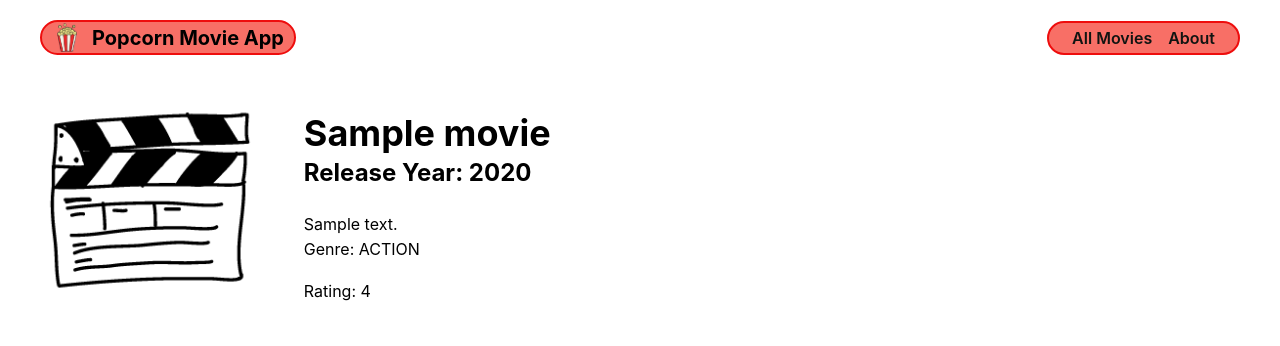
After one commit to ssmlee10/django-crud-app-lab, a Django app: page /movies/1/ in a window 1280 px wide. The commit adds this page. Shown: the top 346 px of the page. Run offline with Django 5.2, Linux system fonts and the light colour scheme; tables that the repository leaves empty hold one stand-in row (values such as "Sample post").

Commit message:
complete movie detail page

```diff
--- /dev/null
+++ b/main_app/static/css/movies/movie-detail.css
@@ -0,0 +1,228 @@
+.movieCard{
+  width: 220px;
+  height: auto;
+}
+
+.movieDescrip{
+  padding: 12px 0;
+}
+
+.cat-container {
+  padding: 35px 30px;
+  display: flex;
+  flex-direction: column;
+  align-items: center;
+  justify-content: center;
+}
+
+.cat-img {
+  width: 75%;
+  max-width: 350px;
+}
+
+.usr-img {
+  width: 100%;
+  border-radius: var(--card-border-radius);
+}
+
+.cat-details {
+  width: 98%;
+}
+
+.cat-actions {
+  margin-top: 20px;
+}
+
+.feedings-toy-container {
+  display: flex;
+  flex-direction: column;
+  padding-bottom: 20px;
+  align-items: center;
+}
+
+.subsection-title {
+  display: flex;
+  align-items: center;
+  margin-bottom: 12px;
+}
+
+.subsection-content {
+  margin: 0 8px;
+}
+
+.toy-container {
+  display: flex;
+  align-items: center;
+  flex-wrap: wrap;
+}
+
+.color-block {
+  opacity: 0.8;
+  height: 25px;
+  width: 25px;
+  margin-right: 10px;
+}
+
+.unfed,
+.fed,
+.no-toys,
+.all-toys {
+  margin: 0;
+  font-weight: bold;
+}
+
+.unfed,
+.no-toys {
+  color: var(--danger);
+}
+
+.fed,
+.all-toys {
+  color: var(--submit);
+}
+
+.cat-details h1 {
+  font-size: var(--font-xxl);
+  margin: 15px 0 3px;
+}
+
+.cat-details h2 {
+  font-size: var(--font-xl);
+  margin: 0 0 10px;
+  margin-top: 0;
+  margin-bottom: 10px;
+}
+
+.cat-details h3 {
+  margin: 20px 0 10px;
+  font-size: var(--font-l);
+}
+
+.cat-details p {
+  font-size: var(--font-reg);
+  margin: 5px 0;
+}
+
+.feedings-toy-container > section {
+  width: 80%;
+  min-width: 360px;
+  border: var(--borders);
+  border-radius: var(--card-border-radius);
+  padding: 10px;
+  box-shadow: var(--card-box-shadow);
+  display: flex;
+  flex-direction: column;
+  justify-content: center;
+  margin-bottom: 20px;
+}
+
+.subsection-title img {
+  height: 42px;
+  margin-left: 8px;
+}
+
+.subsection-title img:first-of-type {
+  margin-left: 16px;
+}
+
+.feedings h2,
+.toys h2 {
+  font-size: 3.2rem;
+  margin: 0;
+}
+
+.feedings h3,
+.toys h3 {
+  font-size: var(--font-xl);
+  margin: 10px 0;
+}
+
+.subsection-content p,
+.subsection-content input,
+.subsection-content select {
+  font-size: var(--font-l);
+}
+
+.subsection-content input,
+.subsection-content select {
+  margin-left: 5px;
+  padding: 3px;
+}
+
+.feedings table {
+  width: calc(100% - 16px);
+  text-align: left;
+  border-collapse: collapse;
+  margin: 0 8px;
+}
+
+.feedings td {
+  padding: 8px 5px;
+  font-size: var(--font-reg);
+}
+
+.feedings th {
+  font-size: var(--font-l);
+  padding: 5px 5px 0;
+  border-bottom: rgb(36, 116, 248) solid 2px;
+}
+
+.feedings tr:nth-child(even) {
+  background-color: #f3f3fd;
+}
+
+.toy-container p {
+  margin: 12px 0;
+}
+
+.toy-container a {
+  text-decoration: none;
+  color: #111;
+}
+
+.toy-container .btn {
+  padding: 3px 10px;
+  margin-left: 10px;
+}
+
+#file-input {
+  overflow: hidden;
+  position: absolute;
+  width: 0.1px;
+  height: 0.1px;
+}
+
+#file-name {
+  margin-bottom: 10px;
+}
+
+@media only screen and (min-width: 768px) {
+  .cat-container {
+    padding: 35px 30px;
+    flex-direction: row;
+    align-items: center;
+    justify-content: start;
+  }
+
+  .cat-img {
+    width: 25%;
+    max-width: 250px;
+    margin-right: 25px;
+  }
+
+  .feedings-toy-container {
+    flex-direction: row;
+    justify-content: space-around;
+    align-items: flex-start;
+  }
+
+  .feedings-toy-container > section {
+    width: 45%;
+  }
+}
+
+@media only screen and (min-width: 1024px) {
+  .feedings-toy-container {
+    padding: 0 40px;
+  }
+}
--- /dev/null
+++ b/main_app/templates/movies/detail.html
@@ -0,0 +1,18 @@
+{% extends 'base.html' %} {% load static %} {% block head %}
+<link rel="stylesheet" href="{% static 'css/movies/movie-detail.css' %}" />
+{% endblock %} {% block content %}
+<section class="cat-container">
+  <div class="cat-img">
+    <img src="{% static 'images/movieSlate.png' %}" alt="Movie card" class="movieCard"/>
+  </div>
+  <div class="cat-details">
+    <h1>{{ movie.title }}</h1>
+    <h2>Release Year: {{ movie.year }}</h2>
+    <div class="movieDescrip">
+      <p>{{ movie.description }}</p>
+     <p>Genre: {{ movie.genre }}</p>
+    </div>
+    <p>Rating: {{ movie.rating }}</p>
+  </div>
+</section>
+{% endblock %}
--- a/main_app/templates/movies/index.html
+++ b/main_app/templates/movies/index.html
@@ -21,7 +21,8 @@
         />
       </div>
       <h2 class="card-title">{{ movie.title }}</h2>
-      <p>A {{ movie.genre }} movie.</p>
+      <p>A {{ movie.genre }} movie</p>
+      <p>Release Year: {{ movie.year }}</p>
     </div>
   </a>
   </div>
```
Also changed, not shown: main_app/static/css/movies/movie-index.css (renamed from main_app/static/css/movie-index.css), main_app/static/images/movieSlate.png (added).
